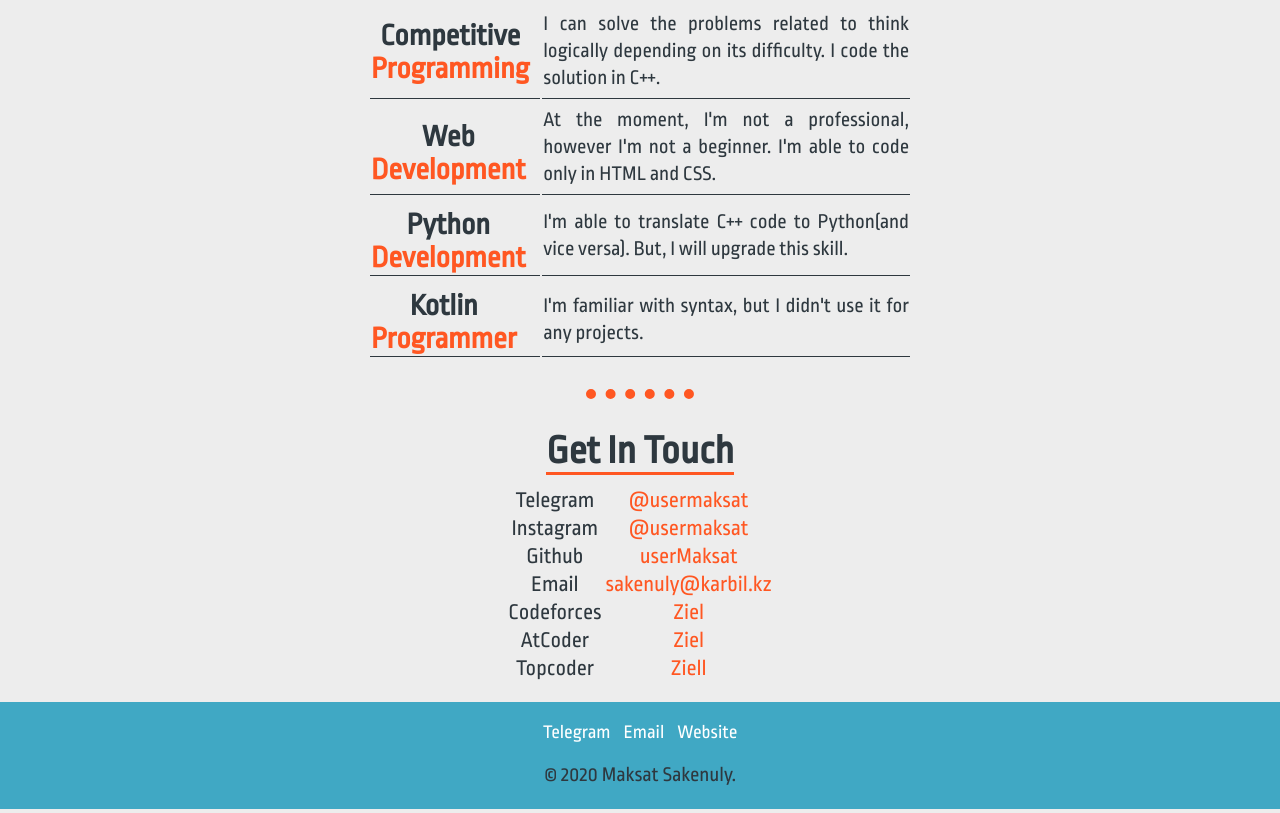
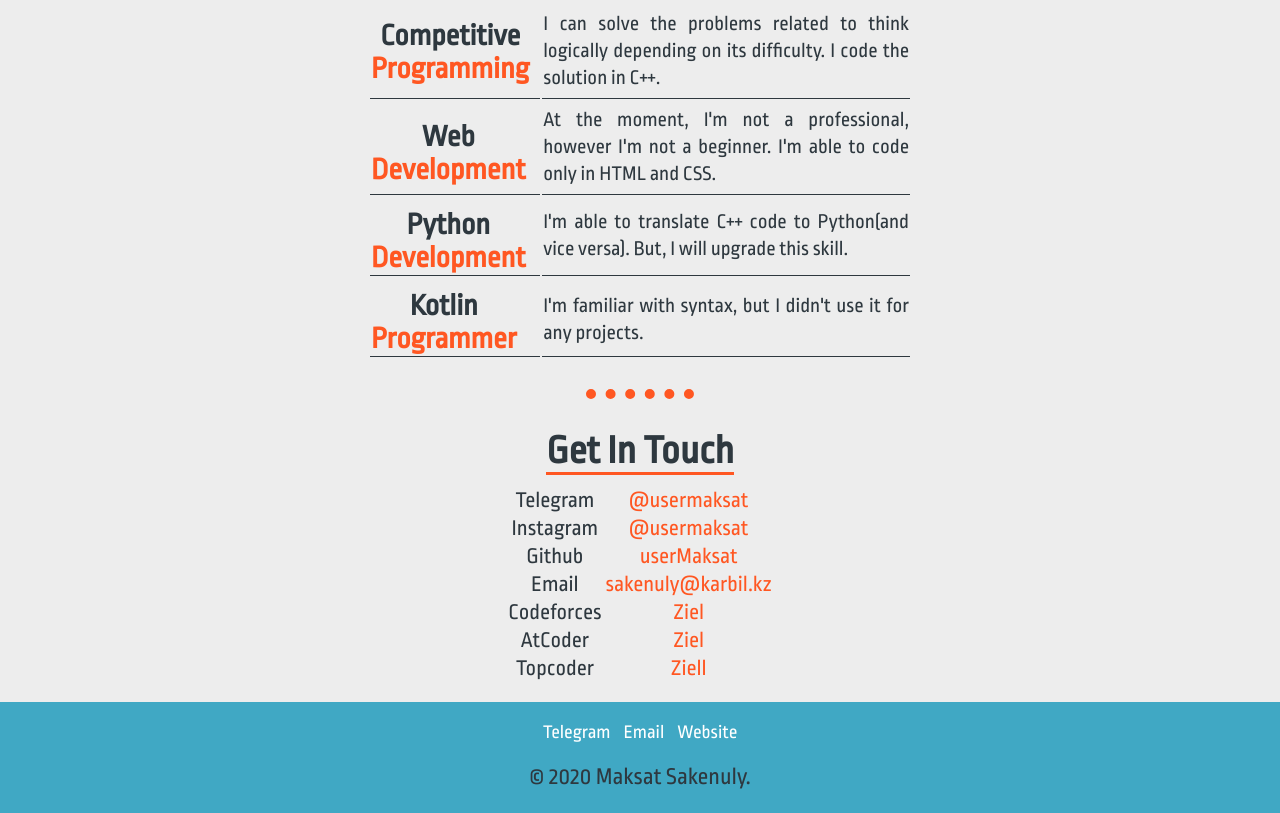
Before and after one commit to userMaksat/cv, a plain HTML site: page index.html in a window 1280 px wide. Shown: the part 2544-3357 px from the top of the page. Drawn offline with Linux system fonts and the light colour scheme.

Commit message:
Some small modifications in index.html

```diff
--- a/index.html
+++ b/index.html
@@ -156,7 +156,7 @@
     <a class="footer-link" href="https://t.me/usermaksat">Telegram</a>
     <a href="mailto:sakenuly@karbil.kz" class="footer-link">Email</a>
     <a class="footer-link" href="#body">Website</a>
-    <p style="margin-top: 15px; padding-bottom: 20px;">© 2020 Maksat Sakenuly.</p>
+    <p style="margin-top: 15px; padding-bottom: 20px; font-size: 150%;">© 2020 Maksat Sakenuly.</p>
   </div>
 
 
```
